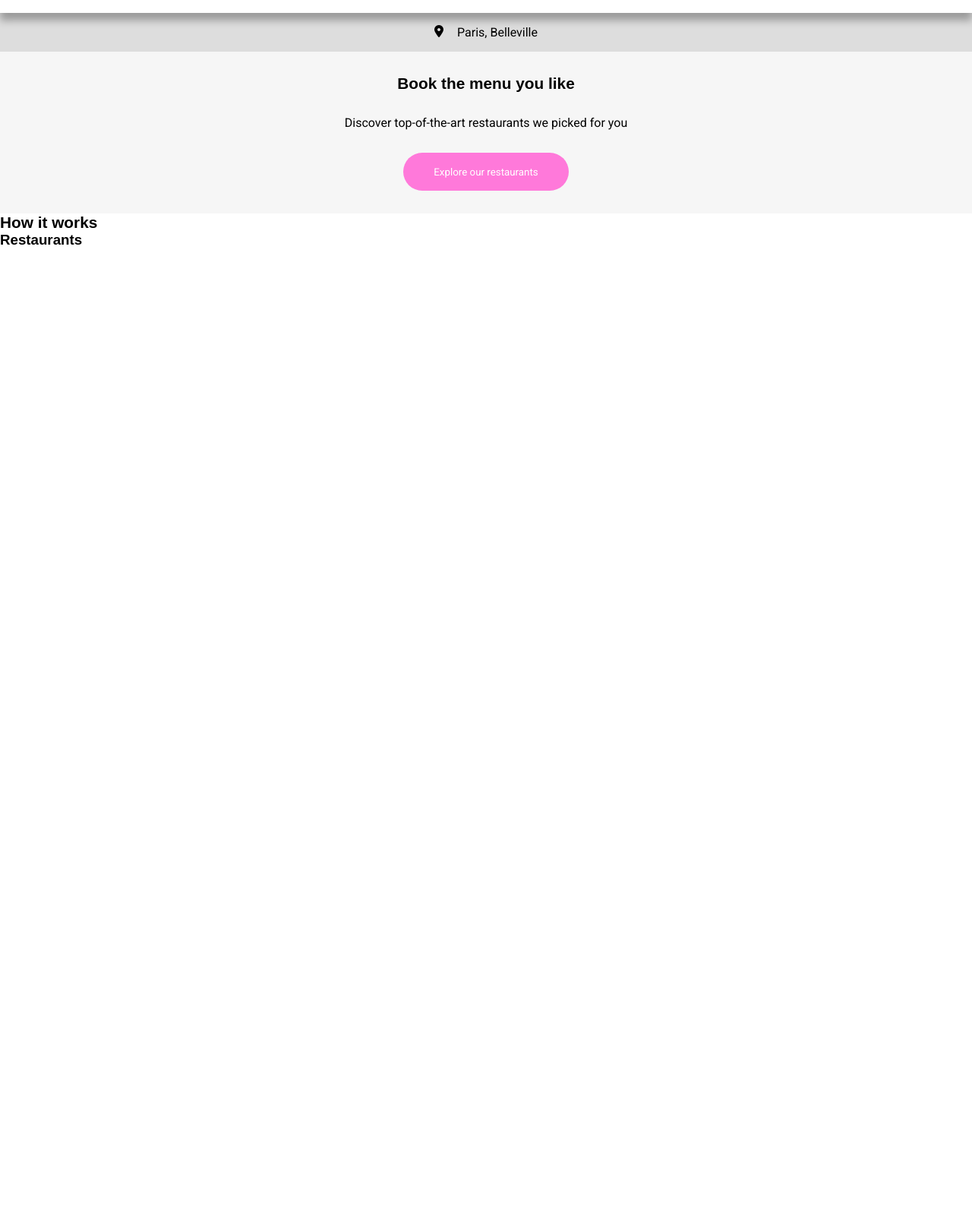
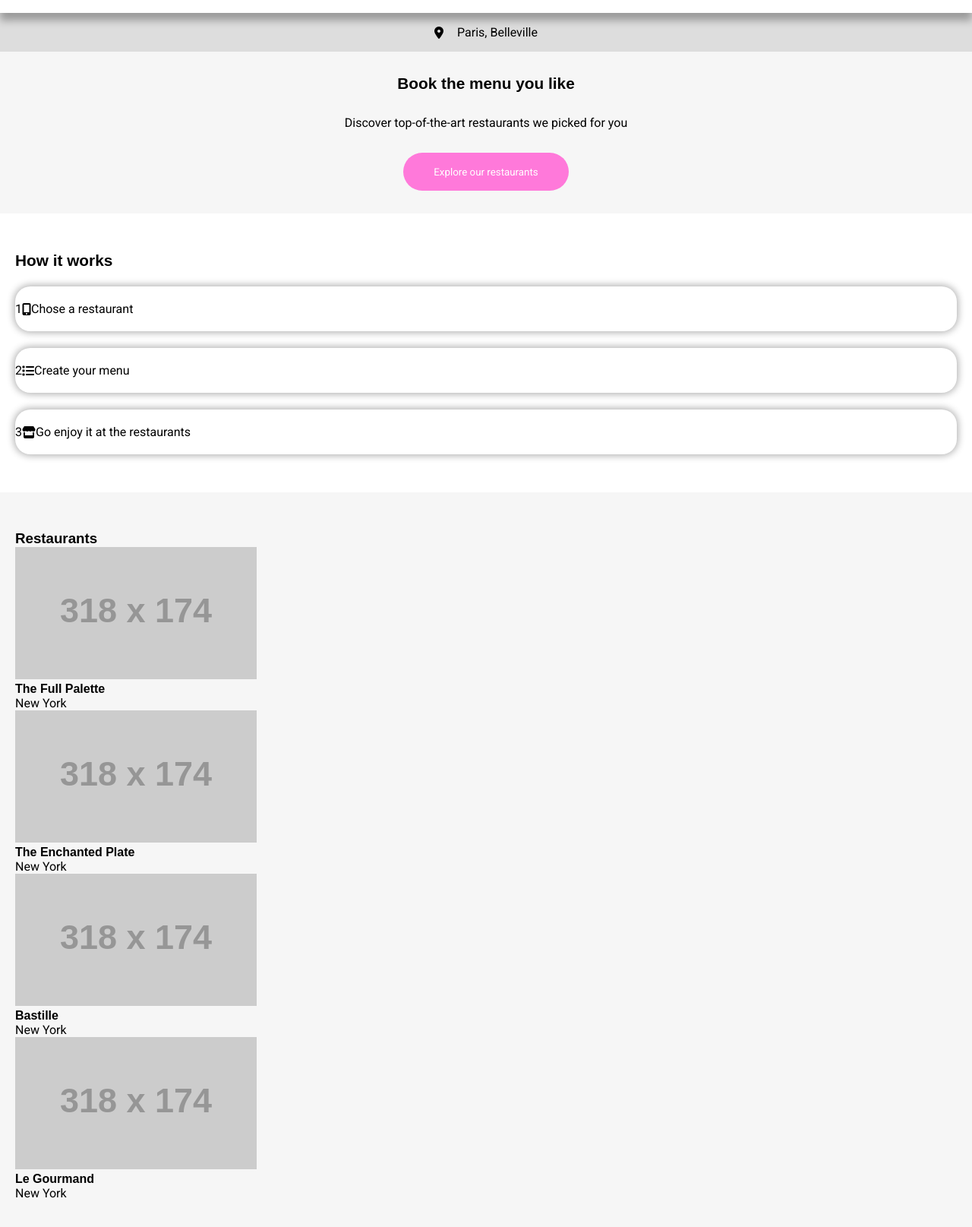
Before and after one commit to MikDream/MikaelTrevidic_3_14092020, a website: page index.html in a window 1280 px wide. Shown: the part 57-1672 px from the top of the page at 76% size. Before the commit the page ends 800 px from the top, so only its background shows below. Drawn offline with Linux system fonts and the light colour scheme; placeholder pictures from the web are drawn by us; a web font is replaced by a local one.

Commit message:
Commit test mobile

```diff
--- a/index.html
+++ b/index.html
@@ -21,22 +21,38 @@
             <div class="localisation__selection">
                 <h2>Book the menu you like</h2>
                 <p>Discover top-of-the-art restaurants we picked for you</p>
-                <button class="btn--pink">Explore our restaurants</button>
+                <button class="btn--main">Explore our restaurants</button>
             </div>
         </section>
         <section class="how-it-works">
             <h2 class="how-it-works__title">How it works</h2>
-            <span class="how-it-works__step1"></span>
-            <span class="how-it-works__step2"></span>
-            <span class="how-it-works__step3"></span>
+            <span class="how-it-works__step1"><p>1</p><i class="fas fa-mobile-alt"></i>Chose a restaurant</span>
+            <span class="how-it-works__step2"><p>2</p><i class="fas fa-list"></i>Create your menu</span>
+            <span class="how-it-works__step3"><p>3</p><i class="fas fa-store"></i>Go enjoy it at the restaurants</span>
         </section>
         <section class="restaurants-list">
             <h3 class="restaurants-list__title">Restaurants</h3>
             <div class="restaurants-list__cards">
-                <div></div>
-                <div></div>
-                <div></div>
-                <div></div>
+                <div>
+                    <img src='https://placehold.it/318x174' alt=''/>
+                    <h4>The Full Palette</h4>
+                    <p>New York</p>
+                </div>
+                <div>
+                    <img src='https://placehold.it/318x174' alt=''/>
+                    <h4>The Enchanted Plate</h4>
+                    <p>New York</p>
+                </div>
+                <div>
+                    <img src='https://placehold.it/318x174' alt=''/>
+                    <h4>Bastille</h4>
+                    <p>New York</p>
+                </div>
+                <div>
+                    <img src='https://placehold.it/318x174' alt=''/>
+                    <h4>Le Gourmand</h4>
+                    <p>New York</p>
+                </div>
             </div>
         </section>
         <footer class="footer">
--- a/sass/base/_base.scss
+++ b/sass/base/_base.scss
@@ -4,7 +4,7 @@
     font-family: $text-font-family;
 }
 .main-block{
-    width: 100%;
+    width: 100vw;
 }
 h1,h2,h3,h4,h5,h6{
     font-family: $title-font-family;
--- a/sass/components/_buttons.scss
+++ b/sass/components/_buttons.scss
@@ -1,4 +1,4 @@
-.btn--pink{
+.btn--main{
     width: 218px;
     height: 50px;
     border: none;
--- a/sass/layout/_header.scss
+++ b/sass/layout/_header.scss
@@ -1,6 +1,6 @@
 .header{
-    @include flex-center;
+    @include general-flex(row, center, center);
     padding: 20px 0;
-    box-shadow: $block-shadow;
+    box-shadow: 0px 10px 10px 0px rgba(0, 0, 0, 0.3);
     position: relative;
 }
--- a/sass/pages/_home.scss
+++ b/sass/pages/_home.scss
@@ -1,6 +1,6 @@
 .localisation{
     &__actual{
-        @include flex-center;
+        @include general-flex(row, center, center);
         padding: 16px 0;
         background-color: darken($grey-background, 10%);
         & p{
@@ -8,14 +8,44 @@
         }
     }
     &__selection{
-        @include flex-center;
-        flex-direction: column;
-        align-items: center;
+        @include general-flex(column, flex-start, center);
         text-align: center;
         background-color: $grey-background;
-        padding: 30px;
+        @include general-padding(30px, 30px);
         & p{
             margin: 30px auto;
         }
     }
 }
+.how-it-works{
+    @include general-flex(column);
+    @include general-padding(50px, 50px);
+    &__step1{
+        @include general-flex(row, flex-start, center);
+        width: 100%;
+        padding: 20px 0;
+        border-radius: 20px;
+        box-shadow: $block-shadow;
+        margin-top: 22px;
+    }
+    &__step2{
+        @include general-flex(row, flex-start, center);
+        width: 100%;
+        padding: 20px 0;
+        border-radius: 20px;
+        box-shadow: $block-shadow;
+        margin: 22px 0;
+    }
+    &__step3{
+        @include general-flex(row, flex-start, center);
+        width: 100%;
+        padding: 20px 0;
+        border-radius: 20px;
+        box-shadow: $block-shadow;
+    }
+}
+.restaurants-list{
+    @include general-flex(column);
+    @include general-padding(50px, 50px);
+    background-color: $grey-background;
+}
--- a/sass/utils/_mixins.scss
+++ b/sass/utils/_mixins.scss
@@ -15,7 +15,14 @@
     }
 }
 /*END MEDIA QUERIES*/
-@mixin flex-center{
+/*GENERAL MIXIN*/
+@mixin general-flex($direction: row, $justify: flex-start, $align: stretch){
     display: flex;
-    justify-content: center;
+    flex-direction: $direction;
+    justify-content: $justify;
+    align-items: $align;
 }
+@mixin general-padding($top: 20px, $bottom: 20px){
+    padding: $top 20px $bottom 20px;
+}
+/*END GENERAL MIXIN*/
--- a/sass/utils/_variables.scss
+++ b/sass/utils/_variables.scss
@@ -6,7 +6,7 @@ $grey-background: #f6f6f6;
 $title-font-family: 'Shrikhand', sans-serif;
 $text-font-family: 'Roboto', sans-serif;
 
-$block-shadow: 0px 10px 10px 0px rgba(0, 0, 0, 0.3);
+$block-shadow: 0px 0px 10px 2px rgba(0,0,0,0.3);
 
 $breakpoints: (
     small: 320px,
```
Also changed, not shown: public/css/style.css, 1 other file.
